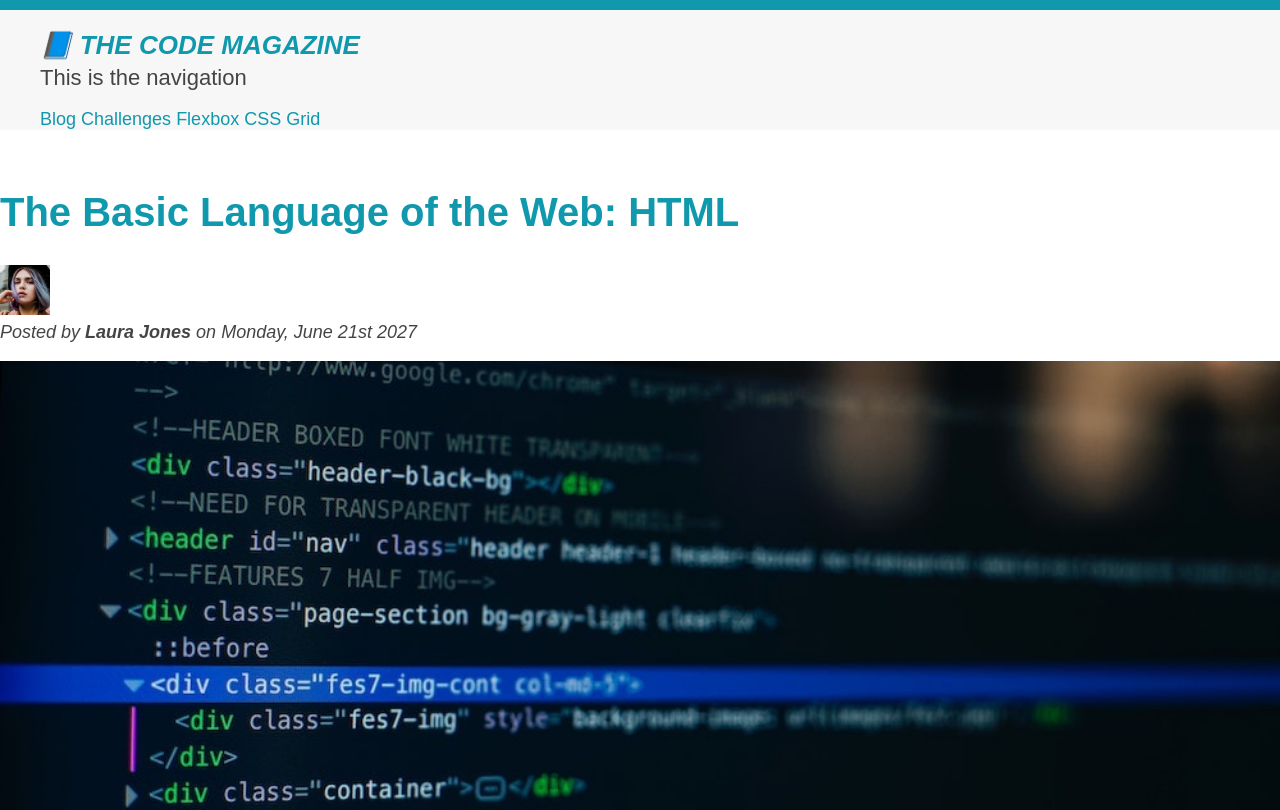
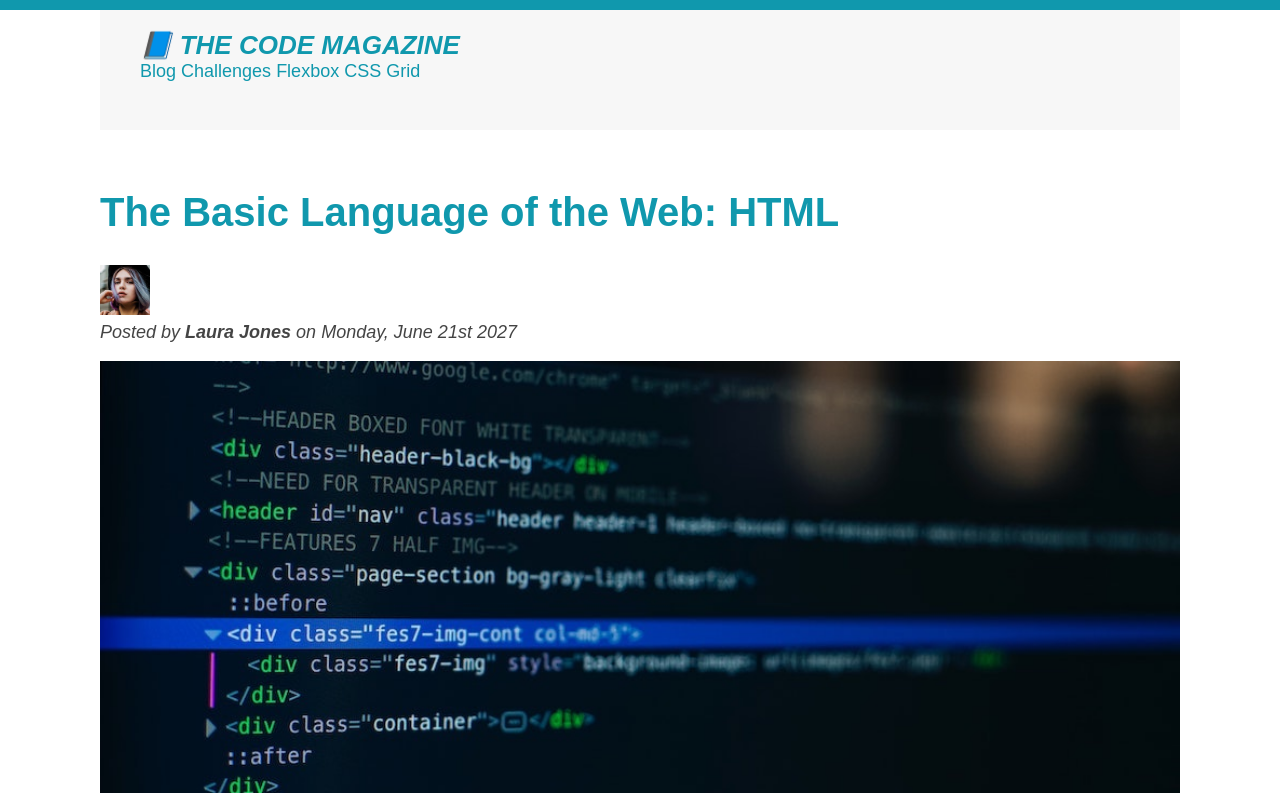
Before and after one commit to RYGRIT/learn-css-course, a plain HTML site: page css-fundamentals/index.html in a window 1280 px wide. Shown: the top 810 px of the page. Drawn offline with Linux system fonts and the light colour scheme.

Commit message:
centering our page

```diff
--- a/css-fundamentals/index.html
+++ b/css-fundamentals/index.html
@@ -17,11 +17,12 @@
     <h6>The Basic Language of the Web: HTML</h6>
     -->
 
+  <div class="container">
     <header class="main-header">
       <h1>📘 The Code Magazine</h1>
 
       <nav>
-      <p>This is the navigation</p>
+        <!-- <p>This is the navigation</p> -->
         <a href="blog.html">Blog</a>
         <a href="#">Challenges</a>
         <a href="#">Flexbox</a>
@@ -117,6 +118,7 @@
     <footer>
       <p id="copyright" class="copyright text">Copyright &copy; 2027 by The Code Magazine.</p>
     </footer>
+  </div>
 </body>
 
 </html>
--- a/css-fundamentals/style.css
+++ b/css-fundamentals/style.css
@@ -81,6 +81,13 @@ li {
 /* article header p {
   font-style: italic;
 } */
+
+.container {
+  max-width: 1080px;
+  /* margin-left: auto;
+  margin-right: auto; */
+  margin: 0 auto;
+}
 
 /* difference between ID and Class */
 /* not allowed to repeat ID names */
```
Lines whose indentation alone changed are shown as unchanged.
